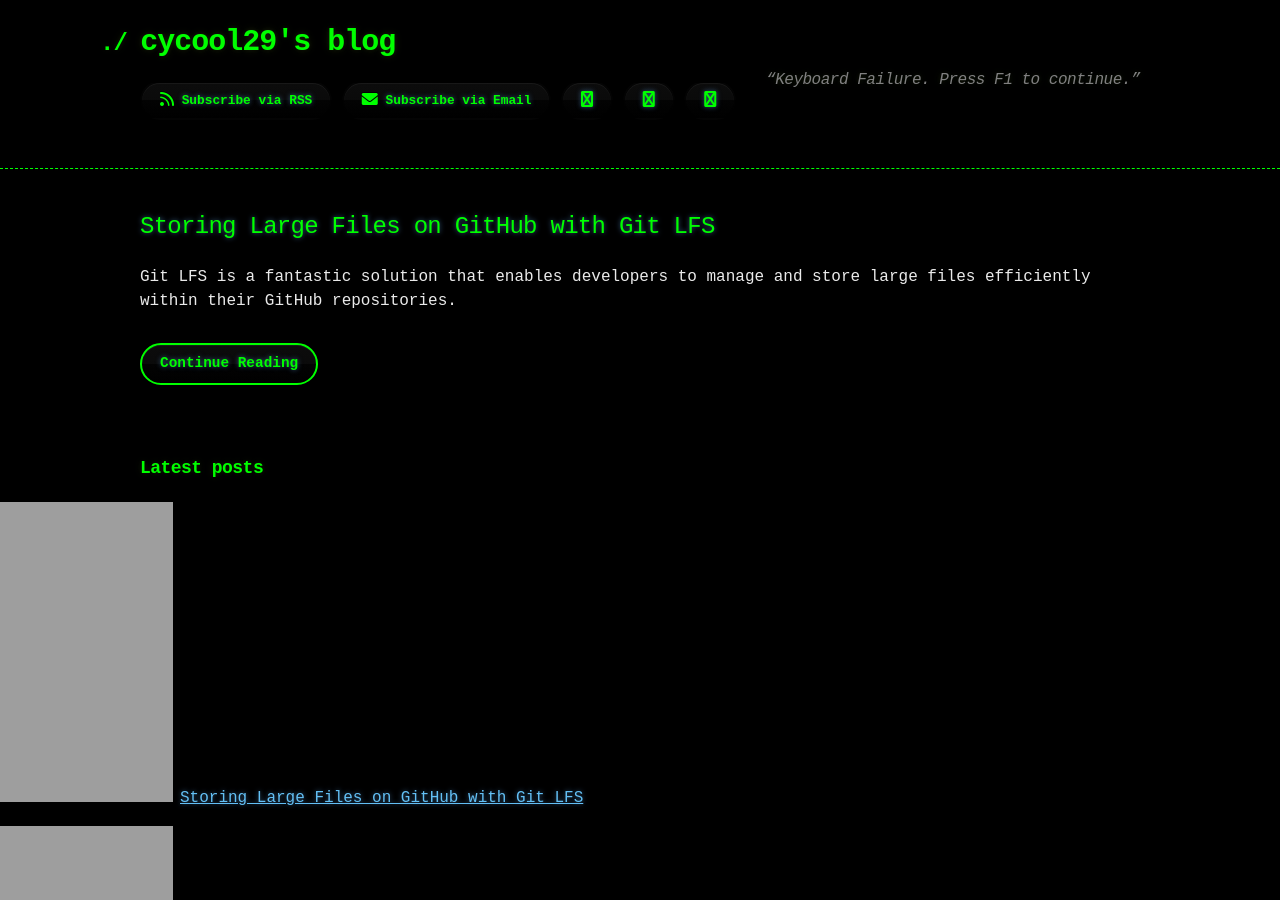
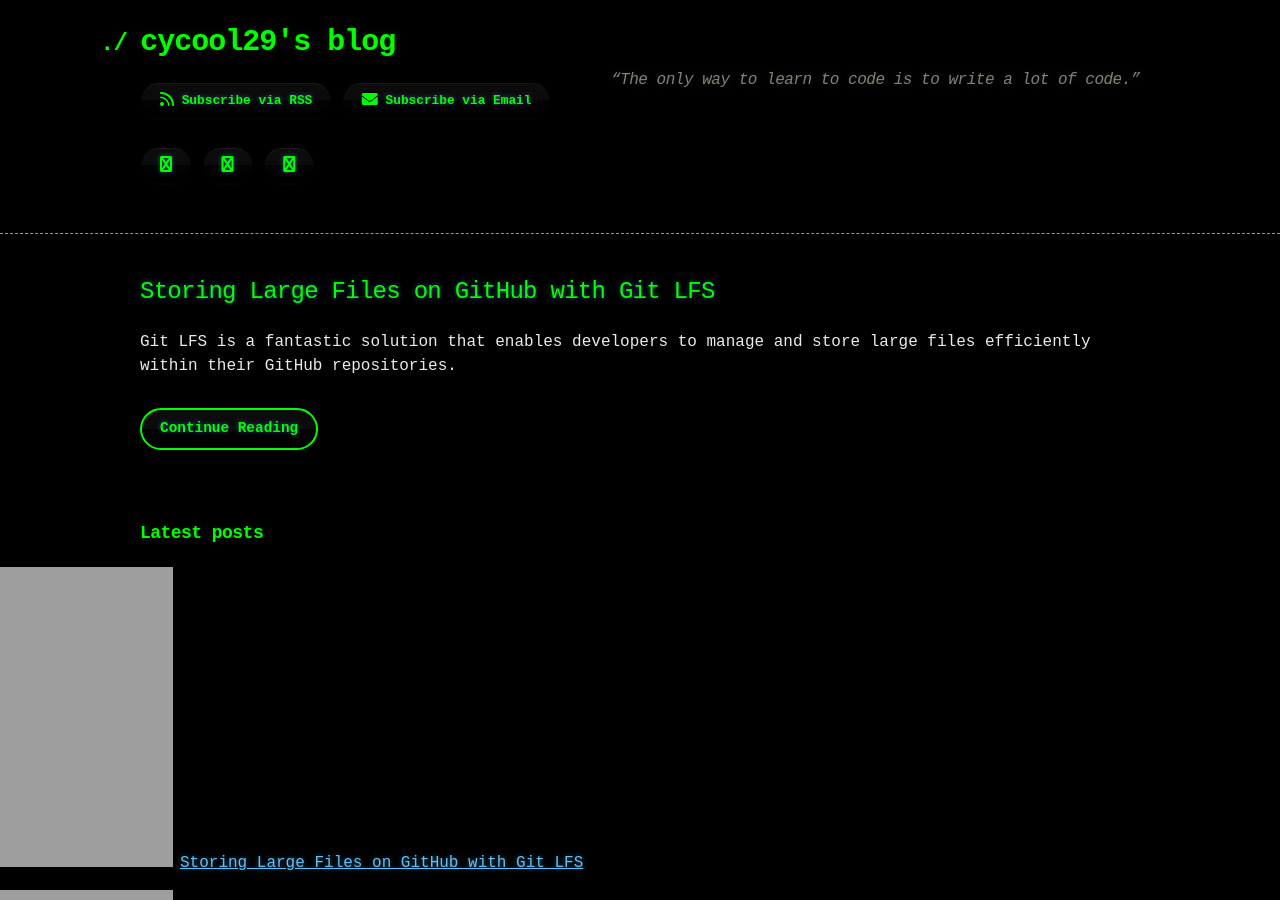
Before and after one commit to cycool29/cycool29.github.io, a Jekyll site: the page built from index.md, in a window 1280 px wide and 900 px high. Built offline with Jekyll 4.4.1, drawn with Linux system fonts in a browser that asks for light colours; a style sheet for code colours, icons or effects is not loaded.

Commit message:
Update quotes

```diff
--- a/_config.yml
+++ b/_config.yml
@@ -1,5 +1,5 @@
 title: cycool29's blog
-description: "“Keyboard Failure. Press F1 to continue.” "
+description: "“The only way to learn to code is to write a lot of code.” "
 bio: A high school student. Intermediate in Python, Git, Bash. Learning JavaScript. He/Him. "
 author: cycool29
 url: https://cycool29.github.io
```
